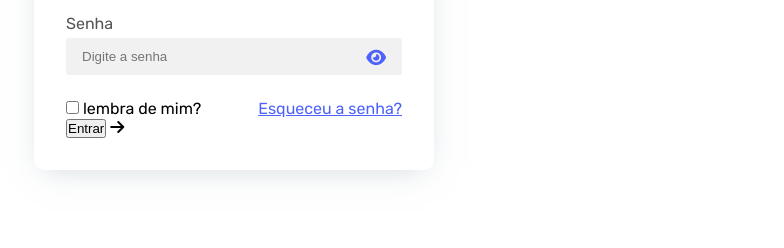
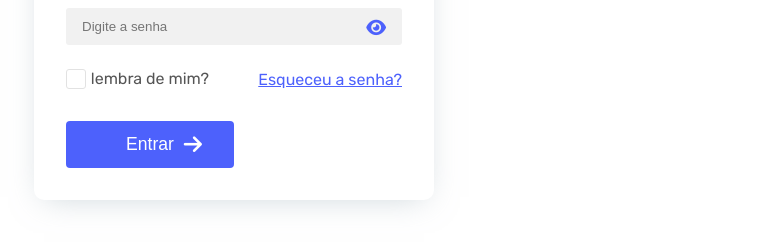
Before and after one commit to kauasilvandrade/formulario, a plain HTML site: page index.html in a window 1280 px wide. Shown: the part 436-684 px from the top of the page, without its empty margins (201-985 px from the left). Drawn offline with Linux system fonts and the light colour scheme.

Commit message:
seção entrar terminada

```diff
--- a/estilo/style.css
+++ b/estilo/style.css
@@ -101,23 +101,79 @@ form.entrar-conta fieldset.campo-esqueceu-senha {
     display: flex;
     align-items: center;
     justify-content: space-between;
+    margin-bottom: 2rem;
 }
 
 form.entrar-conta fieldset.campo-esqueceu-senha .campo-input {}
 
-form.entrar-conta fieldset.campo-esqueceu-senha .campo-input input {}
+form.entrar-conta fieldset.campo-esqueceu-senha .campo-input input {
+    display: none;
+}
 
-form.entrar-conta fieldset.campo-esqueceu-senha .campo-input label {}
+form.entrar-conta fieldset.campo-esqueceu-senha .campo-input input[type="checkbox"] + label::before {
+    content: '✔';
+    color: transparent;
+    text-align: center;
+    line-height: 1.5em;
+    width: 18px;
+    height: 18px;
+    background-color: transparent;
+    display: inline-block;
+    vertical-align: top;
+    margin-right: 0.3rem;
+    border-radius: 3px;
+    border: none;
+    font-size: 0.8em;
+    border: 1px solid #e2e2e2;
+}
+
+form.entrar-conta fieldset.campo-esqueceu-senha .campo-input input[type="checkbox"]:checked +  label::before {
+    background-color: #4d61fc;
+    color: white;
+    transition: .3s;
+    transform: scale(1);
+}
+
+form.entrar-conta fieldset.campo-esqueceu-senha .campo-input label {
+    color: #555;
+}
 
 form.entrar-conta fieldset.campo-esqueceu-senha a {
     color: #4d61fc;
 }
 
-form.entrar-conta .campo-entrar {}
+form.entrar-conta .campo-entrar {
+    position: relative;
+    width: 50%;
+}
 
-form.entrar-conta .campo-entrar input {}
+form.entrar-conta .campo-entrar:hover {
+    transform: translateY(-4px);
+    transition: transform .5s ease;
+}
 
-form.entrar-conta .campo-entrar i {}
+form.entrar-conta .campo-entrar input {
+    background-color: #4d61fc;
+    display: block;
+    width: 100%;
+    border: none;
+    padding: 0.8rem 0.7rem;
+    border-radius: 4px;
+    color: white;
+    font-size: 1.1em;
+}
+
+form.entrar-conta .campo-entrar input:hover {
+    background: #2036de;
+}
+
+form.entrar-conta .campo-entrar i {
+    position: absolute;
+    font-size: 1.3em;
+    top: 0.8rem;
+    color: white;
+    right: 2rem;
+}
 
 /* SEÇÃO CRIAR CONTA */
 section.secao-criar-conta {
--- a/index.html
+++ b/index.html
@@ -92,7 +92,7 @@
 
                     <input type="submit" value="Entrar">
 
-                    <i class="fas fa-arrow-right" aria-hidden="true"></i>
+                    <i class="fa-solid fa-arrow-right" aria-hidden="true"></i>
 
                 </div>
 
```
